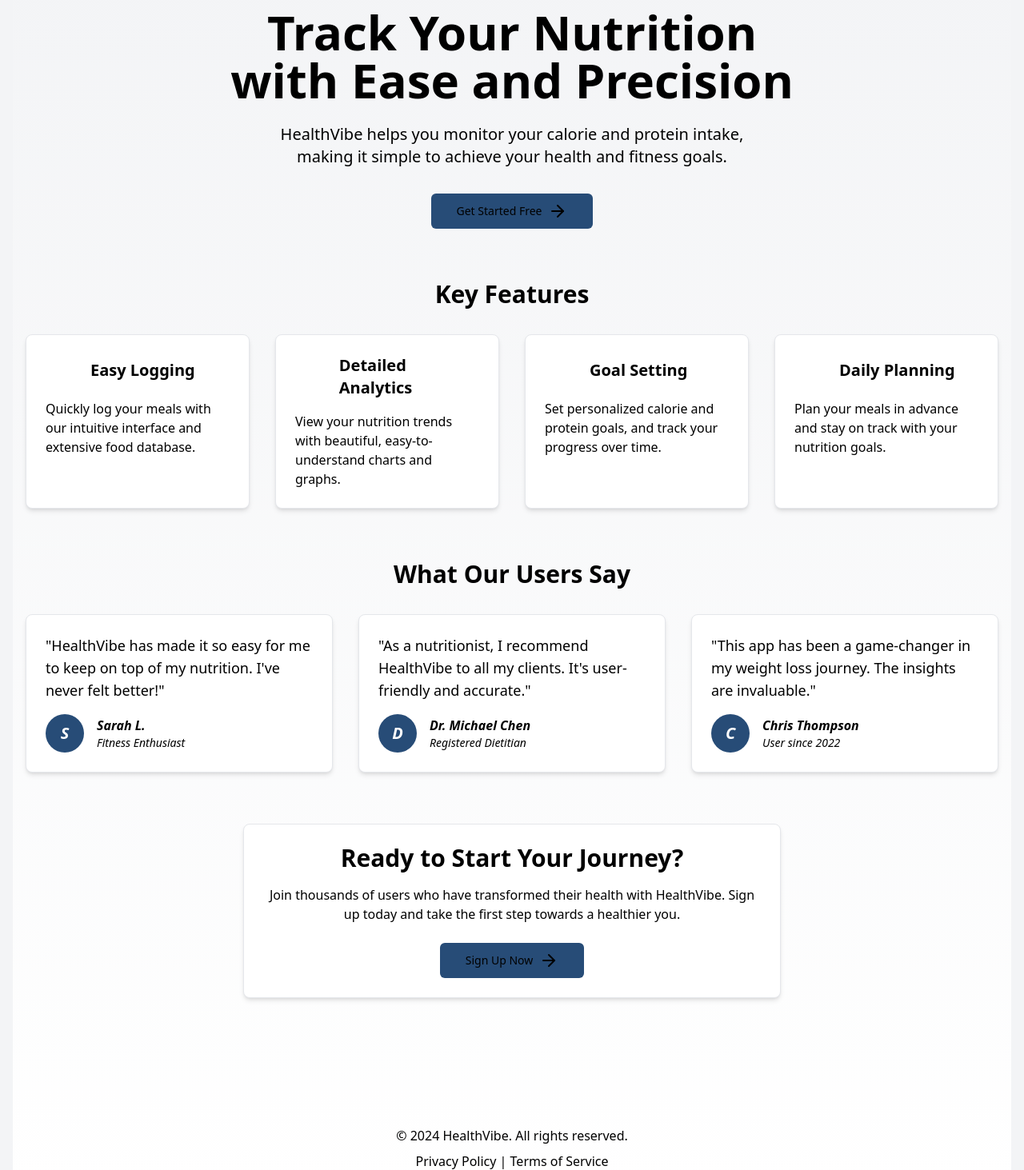
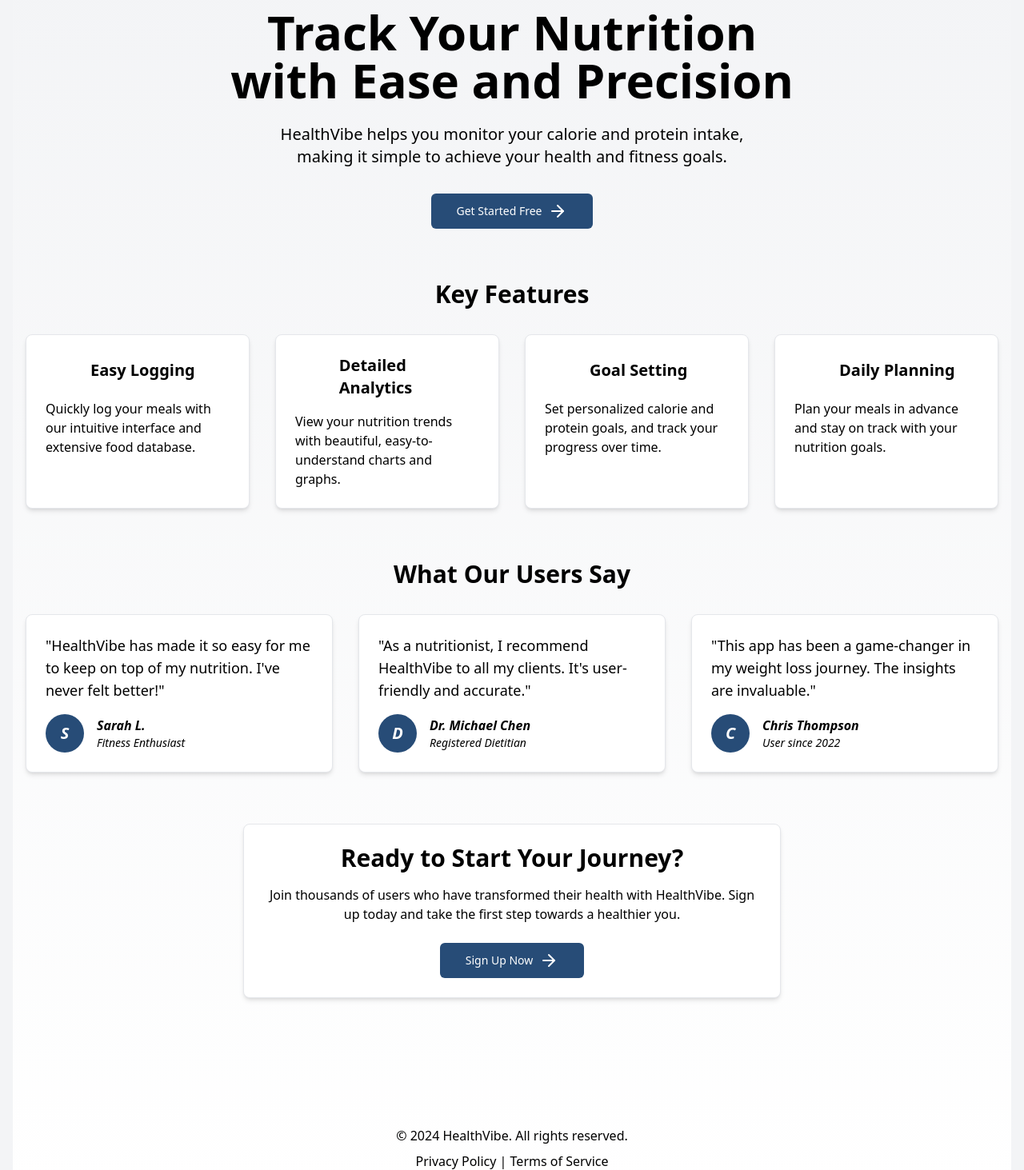
Before and after one commit to AndyIsBuilding/calorie_counter, a Flask app: page / in a window 1280 px wide. Shown: the part 118-1581 px from the top of the page at 80% size. Run offline with Flask 3, Linux system fonts and the light colour scheme; some libraries are stand-ins or nearby versions.

Commit message:
fix index styling

```diff
--- a/templates/index.html
+++ b/templates/index.html
@@ -25,7 +25,7 @@
         making it simple to achieve your health and fitness goals.
       </p>
       <a href="{{ url_for('register') }}" class="inline-block">
-        <button class="inline-flex items-center justify-center rounded-md text-sm font-medium ring-offset-background transition-colors focus-visible:outline-none focus-visible:ring-2 focus-visible:ring-ring focus-visible:ring-offset-2 disabled:pointer-events-none disabled:opacity-50 bg-primary text-primary-foreground hover:bg-primary/90 h-11 px-8 text-lg">
+        <button class="inline-flex items-center justify-center rounded-md text-sm font-medium ring-offset-background transition-colors focus-visible:outline-none focus-visible:ring-2 focus-visible:ring-ring focus-visible:ring-offset-2 disabled:pointer-events-none disabled:opacity-50 bg-primary text-white hover:bg-primary/90 h-11 px-8 text-lg">
           Get Started Free <i data-lucide="arrow-right" class="ml-2"></i>
         </button>
       </a>
@@ -54,7 +54,7 @@
             Sign up today and take the first step towards a healthier you.
           </p>
           <a href="{{ url_for('register') }}" class="inline-block">
-            <button class="inline-flex items-center justify-center rounded-md text-sm font-medium ring-offset-background transition-colors focus-visible:outline-none focus-visible:ring-2 focus-visible:ring-ring focus-visible:ring-offset-2 disabled:pointer-events-none disabled:opacity-50 bg-primary text-primary-foreground hover:bg-primary/90 h-11 px-8 text-lg">
+            <button class="inline-flex items-center justify-center rounded-md text-sm font-medium ring-offset-background transition-colors focus-visible:outline-none focus-visible:ring-2 focus-visible:ring-ring focus-visible:ring-offset-2 disabled:pointer-events-none disabled:opacity-50 bg-primary text-white hover:bg-primary/90 h-11 px-8 text-lg">
               Sign Up Now <i data-lucide="arrow-right" class="ml-2"></i>
             </button>
           </a>
```
